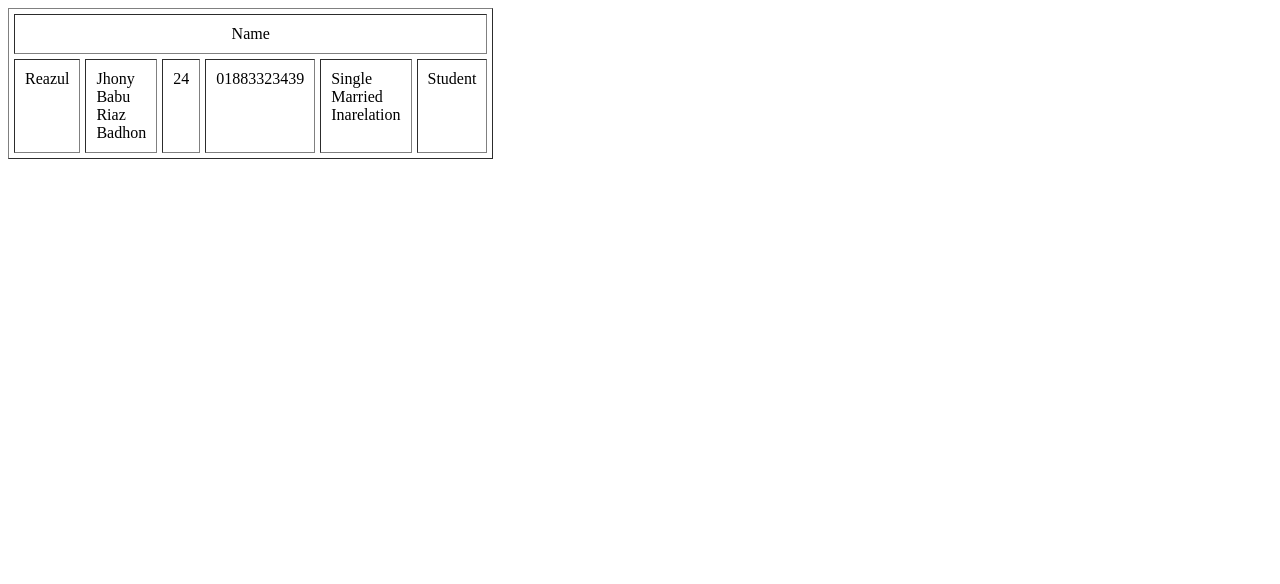
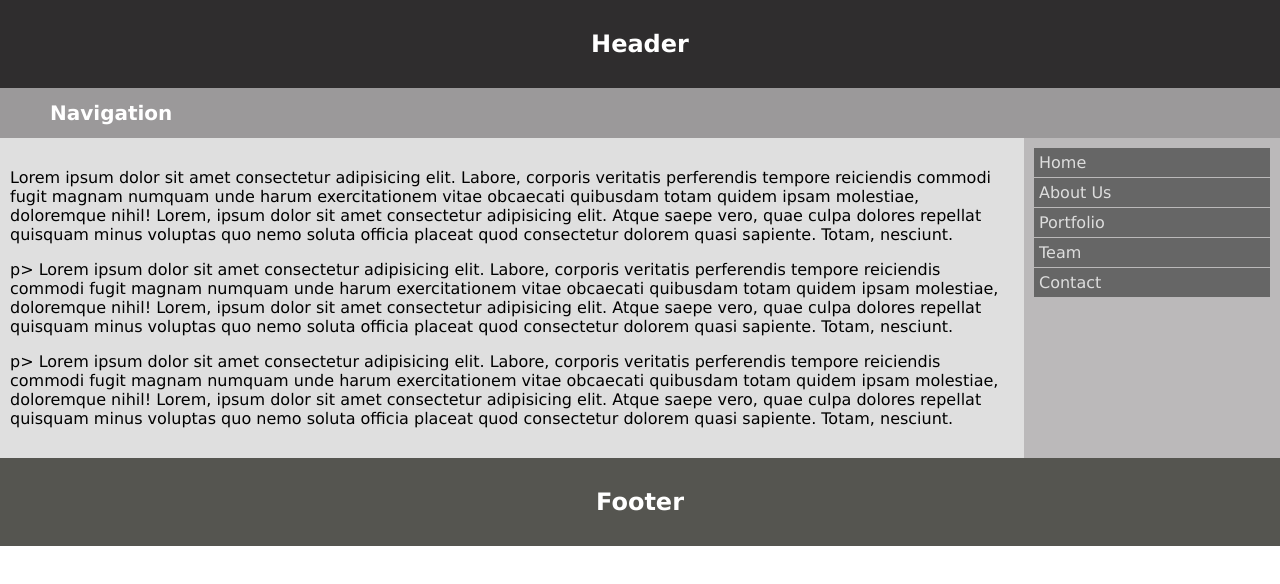
Before and after one commit to KaziReazulislam1999/table-based-web-design, a plain HTML site: page index.html in a window 1280 px wide. Drawn offline with Linux system fonts and the light colour scheme.

Commit message:
part2 complete

```diff
--- a/index.html
+++ b/index.html
@@ -4,55 +4,95 @@
     <meta charset="UTF-8" />
     <meta name="viewport" content="width=device-width, initial-scale=1.0" />
     <title>Document</title>
+    <style>
+        .mynav{margin: 0;padding: 0;list-style: none;}
+        .mynav li{   background: #666;}
+        .mynav li a{text-decoration: none;
+            color: #ddd;
+            display: block;
+            margin-bottom: 1px;
+  padding: 5px;
+            }
+        .mynav li a:hover{
+            background: #444;
+        }
+
+    </style>
   </head>
-  <body>
-    <!-- <table border="1" cellpadding="10" cellspacing="5" width="100%">
-      <tr valign="top">
-        <td>Name</td>
-        <td>Nickname</td>
-        <td bgcolor="#9999">Age</td>
-        <td>Mobile Number</td>
-        <td>Marital Status</td>
-        <td>Occupation</td>
+  <body
+    style="
+      margin: 0 auto;
+      padding: 0;
+      font-family: Verdana, Geneva, Tahoma, sans-serif;
+    "
+  >
+    <table width="100%" style="height: 50%" cellpadding="10px" cellspacing="0">
+      <tr>
+        <td colspan="2" align="center" bgcolor="#2f2d2e" style="color: #fff">
+          <h2>Header</h2>
+        </td>
       </tr>
-      <tr valign="top">
-        <td>Reazul</td>
-        <td>
-          Jhony <br />
-          Babu <br />Riaz <br />Badhon
+
+      <tr>
+        <td
+          colspan="2"
+          style="
+            background: #9b999a;
+            font-size: 20px;
+            height: 30px;
+            font-weight: bold;
+            padding-left: 50px;
+            color: #fff;
+          "
+        >
+          Navigation
         </td>
-        <td>24</td>
-        <td>01883323439</td>
-        <td>
-          Single <br />Married <br />
-          Inarelation
+      </tr>
+
+      <tr>
+        <td bgcolor="#dfdfdf" style="height: 300px" width="80%">
+          <p>
+            Lorem ipsum dolor sit amet consectetur adipisicing elit. Labore,
+            corporis veritatis perferendis tempore reiciendis commodi fugit
+            magnam numquam unde harum exercitationem vitae obcaecati quibusdam
+            totam quidem ipsam molestiae, doloremque nihil! Lorem, ipsum dolor
+            sit amet consectetur adipisicing elit. Atque saepe vero, quae culpa
+            dolores repellat quisquam minus voluptas quo nemo soluta officia
+            placeat quod consectetur dolorem quasi sapiente. Totam, nesciunt.
+          </p>
+          p>
+            Lorem ipsum dolor sit amet consectetur adipisicing elit. Labore,
+            corporis veritatis perferendis tempore reiciendis commodi fugit
+            magnam numquam unde harum exercitationem vitae obcaecati quibusdam
+            totam quidem ipsam molestiae, doloremque nihil! Lorem, ipsum dolor
+            sit amet consectetur adipisicing elit. Atque saepe vero, quae culpa
+            dolores repellat quisquam minus voluptas quo nemo soluta officia
+            placeat quod consectetur dolorem quasi sapiente. Totam, nesciunt.
+          </p>
+          p>
+            Lorem ipsum dolor sit amet consectetur adipisicing elit. Labore,
+            corporis veritatis perferendis tempore reiciendis commodi fugit
+            magnam numquam unde harum exercitationem vitae obcaecati quibusdam
+            totam quidem ipsam molestiae, doloremque nihil! Lorem, ipsum dolor
+            sit amet consectetur adipisicing elit. Atque saepe vero, quae culpa
+            dolores repellat quisquam minus voluptas quo nemo soluta officia
+            placeat quod consectetur dolorem quasi sapiente. Totam, nesciunt.
+          </p>
         </td>
-        <td>Student</td>
+        <td bgcolor="#BBB9BA" style="height: 300px" width="20%" valign="top">
+
+         <ul class="mynav" >
+            <li><a href="#">Home</a></li>
+            <li><a href="#">About Us</a></li>
+            <li><a href="#">Portfolio</a> </li>
+            <li><a href="#">Team</a></li>
+            <li> <a href="#">Contact</a></li>
+         </ul>
+
+        </td>
       </tr>
-    </table> -->
-
-    <table border="1" cellpadding="10" cellspacing="5">
-      <tr valign="top">
-        <td colspan="6" align="center">Name</td>
-        <!-- <td>Nickname</td>
-          <td bgcolor="#9999">Age</td>
-          <td>Mobile Number</td>
-          <td>Marital Status</td>
-          <td>Occupation</td> -->
-      </tr>
-      <tr valign="top">
-        <td>Reazul</td>
-        <td>
-          Jhony <br />
-          Babu <br />Riaz <br />Badhon
-        </td>
-        <td>24</td>
-        <td>01883323439</td>
-        <td>
-          Single <br />Married <br />
-          Inarelation
-        </td>
-        <td>Student</td>
+      <tr>
+        <td colspan="2" align="center" bgcolor="#55555" style="color: #fff;"><h2>Footer</h2></td>
       </tr>
     </table>
   </body>
```
